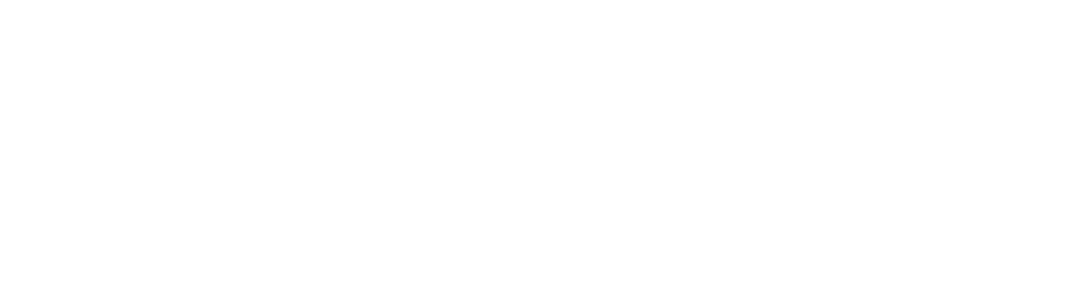
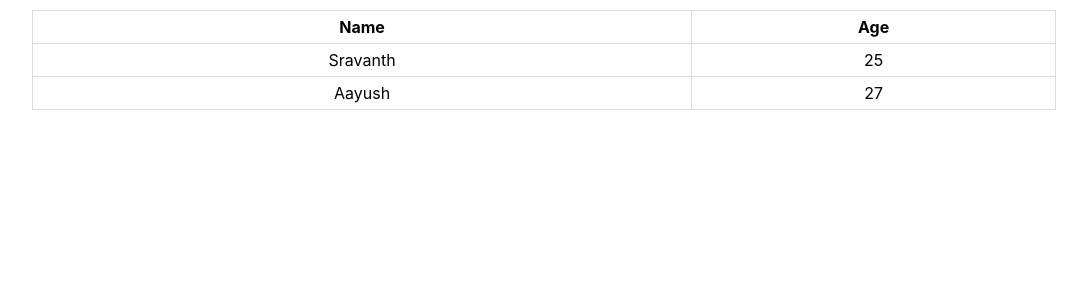
Before and after one commit to sravanthch/React-Concepts, a React (Create React App) app in the folder react-concepts/: page /search in a window 1280 px wide. Before the commit this address had no page. Shown: the top 300 px of the page, without its empty margins (68-1155 px from the left). Built offline with nearby package versions, Linux system fonts and the light colour scheme.

Commit message:
dashboard changes

```diff
--- a/react-concepts/src/App.jsx
+++ b/react-concepts/src/App.jsx
@@ -2,6 +2,7 @@
 import Counter from './components/Counter';
 import { BrowserRouter, Routes, Route } from 'react-router-dom';
 import Home from './components/Home';
+import DashboardSeacrh from './components/DashboardSearch';
 
 function App() {
   return (
@@ -10,6 +11,8 @@
       <Routes>
         <Route path='/' element={<Home/>}/>
         <Route path='/counter' element={<Counter/>}/>
+        <Route path='/search' element={<DashboardSeacrh/>}/>
+
       </Routes>
     </BrowserRouter>
 
--- /dev/null
+++ b/react-concepts/src/components/DashboardSearch.jsx
@@ -0,0 +1,26 @@
+import React from 'react'
+
+const DashboardSeacrh = () => {
+  return (
+    <div>
+      <table className='table'>
+        <thead>
+          <th>Name</th>
+          <th>Age</th>
+        </thead>
+        <tbody>
+          <tr>
+            <td>Sravanth</td>
+            <td>25</td>
+          </tr>
+          <tr>
+            <td>Aayush</td>
+            <td>27</td>
+          </tr>
+        </tbody>
+      </table>
+    </div>
+  )
+}
+
+export default DashboardSeacrh
--- a/react-concepts/src/components/Home.jsx
+++ b/react-concepts/src/components/Home.jsx
@@ -7,6 +7,7 @@
         <div className='home-header'>
             <h3>Welcome to Home Page</h3>
             <button onClick={()=>navigate('/counter')}>Counter</button>
+            <button onClick={()=>navigate('/search')}>Search</button>
         </div>
     )
 }
--- a/react-concepts/src/index.css
+++ b/react-concepts/src/index.css
@@ -34,3 +34,16 @@
 .home-header button:hover {
     background-color: #0056b3;
 }
+
+.table {
+    margin-top: 10px;
+    width: 80%;
+    text-align: center;
+    margin-left: 100px;
+    border-collapse: collapse;
+}
+
+.table th, .table td {
+    border: 1px solid #ddd;
+    padding: 6px;
+}
```
